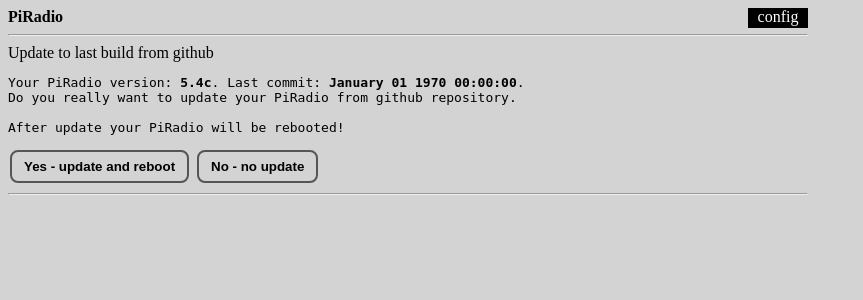
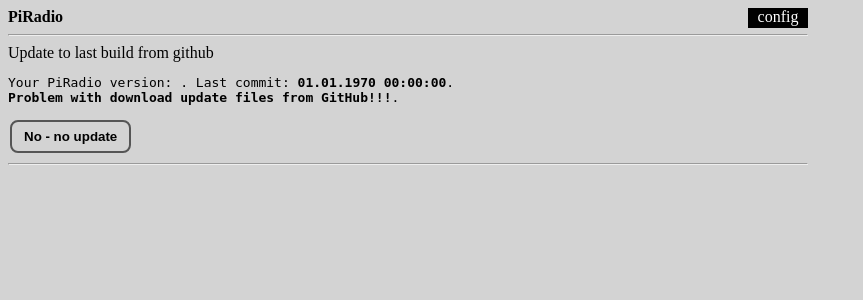
Before and after one commit to pkali/piradio-mini, a PHP site: page /update.php in a window 1280 px wide. Shown: the top 300 px of the page, without its empty margins (0-863 px from the left). Run offline with PHP 8.4, Linux system fonts and the light colour scheme.

Commit message:
Better (???) update procedure.

```diff
--- a/html/changeconf.php
+++ b/html/changeconf.php
@@ -54,6 +54,7 @@
 			echo "</script>\r\n";
 		} else {
 			echo "Update from github canceled.<br>\r\n";
+			$end = shell_exec('sudo ./scripts/cancel_update.sh');
 			echo "<script>\r\n";
 			echo "// redirect to main after 2 seconds\r\n";
 			echo "window.setTimeout(function() {\r\n";
--- a/html/update.php
+++ b/html/update.php
@@ -11,12 +11,24 @@
 <hr>
 Update to last build from github<br><pre>
 <?php
-echo "Your PiRadio version: <b>5.4c</b>. Last commit: <b>".date("F d Y H:i:s",filemtime("/usr/share/radio/README.md"))."</b>.";
+$end = shell_exec('sudo ./scripts/github_download.sh');
+$local_version_date = filemtime("/usr/share/radio/README.md");
+$local_version = str_replace("\n","",file_get_contents( "/usr/share/radio/version" ));
+$github_version_date = filemtime("/usr/share/piradio-mini-master/README.md");
+$github_version = str_replace("\n","",file_get_contents( "/usr/share/piradio-mini-master/version" ));
+echo "Your PiRadio version: <b>".$local_version."</b>. Last commit: <b>".date("d.m.Y H:i:s",$local_version_date)."</b>.<br>";
+if (is_numeric($github_version_date)) {
+	echo "GitHub PiRadio version: <b>".$github_version."</b>. Last commit: <b>".date("d.m.Y H:i:s",$github_version_date)."</b>.";
+	echo "<br><br>Do you really want to update your PiRadio from github repository.<br>";
+	echo "<br>After update your PiRadio will be rebooted!</pre>";
+} else {
+	echo "<b>Problem with download update files from GitHub!!!</b>.</pre>";
+}
 ?>
-<br>Do you really want to update your PiRadio from github repository.<br>
-After update your PiRadio will be rebooted!</pre>
 <form action="changeconf.php?file=update" method="post">
+<?php if (is_numeric($github_version_date)) { ?>
 <button type="submit" name="submit" value="yes">Yes - update and reboot</button>
+<?php } ?>
 <button type="submit" name="submit" value="no">No - no update</button>
 <hr>
 </body>
```
